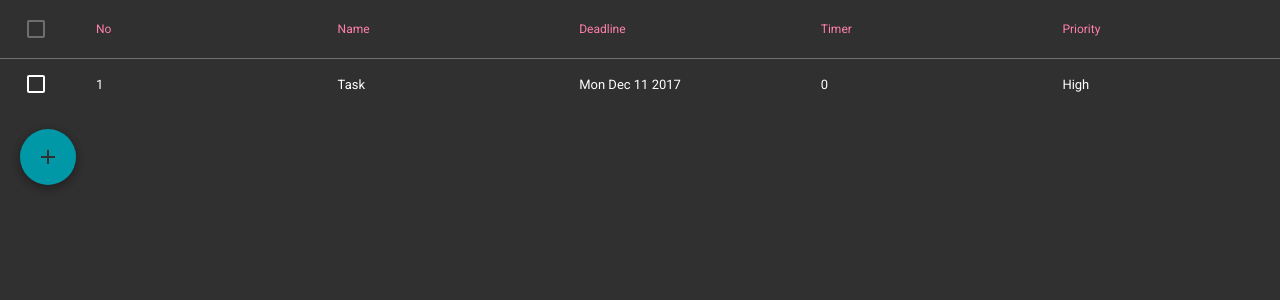
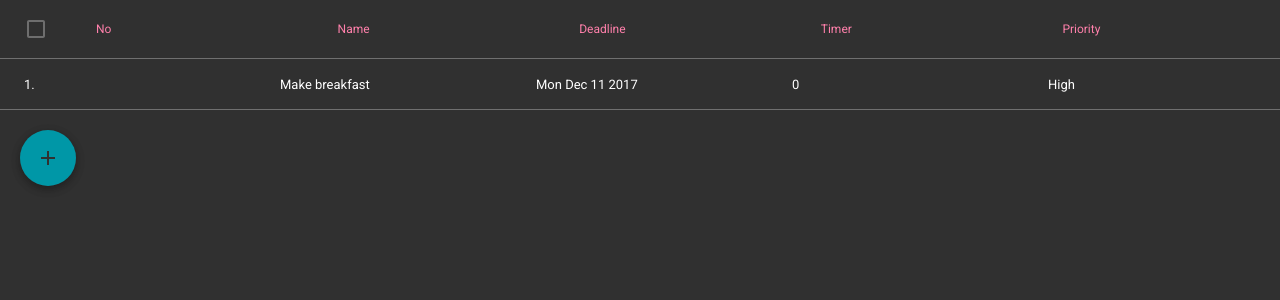
Before and after one commit to Italik6/React-App-To-do-List, a React (Create React App) app in the folder react-app-to-do-list/: page / in a window 1280 px wide. Shown: the top 300 px of the page. Built offline with nearby package versions, Linux system fonts and the light colour scheme.

Commit message:
Create TableContent container

```diff
--- a/react-app-to-do-list/src/components/TableTasks.js
+++ b/react-app-to-do-list/src/components/TableTasks.js
@@ -1,5 +1,6 @@
 import React, { Component } from 'react';
-import { Table, TableBody, TableHeader, TableHeaderColumn, TableRow, TableRowColumn } from 'material-ui/Table';
+import TableContent from '../containers/TableContent';
+import { Table, TableHeader, TableHeaderColumn, TableRow, TableBody } from 'material-ui/Table';
 
 export default class TableTasks extends Component {
     render() {
@@ -16,13 +17,7 @@ export default class TableTasks extends Component {
             </TableRow>
           </TableHeader>
           <TableBody>
-            <TableRow>
-              <TableRowColumn>1</TableRowColumn>
-              <TableRowColumn>{this.props.textFieldValue}</TableRowColumn>
-              <TableRowColumn>{this.props.controlledDate}</TableRowColumn>
-              <TableRowColumn>{this.props.timer}</TableRowColumn>
-              <TableRowColumn>{this.props.priority}</TableRowColumn>
-            </TableRow>
+            <TableContent priority={this.props.priority} timer={this.props.timer} deadline={this.props.deadline} />
           </TableBody>
         </Table>
       </div>
--- a/react-app-to-do-list/src/containers/AddTaskDialog.js
+++ b/react-app-to-do-list/src/containers/AddTaskDialog.js
@@ -9,7 +9,7 @@ import SelectField from 'material-ui/SelectField';
 export default class AddTaskDialog extends Component {
   constructor(props) {
     super(props);
-    this.state = { priority: "High", textFieldValue: 'Task', controlledDate: new Date() };
+    this.state = { priority: "High", nameTask: 'Task', deadline: new Date() };
     this.handleChangeDate = this.handleChangeDate.bind(this);
     this.handleTextFieldChange = this.handleTextFieldChange.bind(this);
     this.handleChangeSelectField = this.handleChangeSelectField.bind(this);
@@ -17,7 +17,7 @@ export default class AddTaskDialog extends Component {
 
   handleTextFieldChange = (event) =>{
     this.setState({
-        textFieldValue: event.target.value,
+        nameTask: event.target.value,
     });
   }
 
@@ -29,7 +29,7 @@ export default class AddTaskDialog extends Component {
 
   handleChangeDate = (event, date) => {
     this.setState({
-      controlledDate: date,
+      deadline: date,
     });
   };
 
@@ -46,18 +46,18 @@ export default class AddTaskDialog extends Component {
     return (
       <div>
         <Dialog title="Add new task" actions={this.props.actions} modal={false} open={this.props.open} >
-          <TextField floatingLabelText="Name" value={this.state.textFieldValue} onChange={this.handleTextFieldChange} />
-          <DatePicker floatingLabelText="Deadline" value={this.state.controlledDate} onChange={this.handleChangeDate}/>
+          <TextField floatingLabelText="Name" value={this.state.nameTask} onChange={this.handleTextFieldChange} />
+          <DatePicker floatingLabelText="Deadline" value={this.state.deadline} onChange={this.handleChangeDate}/>
           <SelectField floatingLabelText="Priority" value={this.state.priority} onChange={this.handleChangeSelectField} >
             <MenuItem value="High" primaryText="High" />
             <MenuItem value="Medium" primaryText="Medium" />
             <MenuItem value="Low" primaryText="Low" />
           </SelectField>
         </Dialog>
-        <TableTasks textFieldValue={this.state.textFieldValue}
-        controlledDate={this.state.controlledDate.toDateString()}
+        <TableTasks nameTask={this.state.nameTask}
+        deadline={this.state.deadline.toDateString()}
         priority={this.state.priority}
-        timer={this.getTimeRemaining(this.state.controlledDate.toDateString()).days}/>
+        timer={this.getTimeRemaining(this.state.deadline.toDateString()).days}/>
       </div>
     );
   }
--- /dev/null
+++ b/react-app-to-do-list/src/containers/TableContent.js
@@ -0,0 +1,20 @@
+import React, { Component } from 'react';
+import { TableRow, TableRowColumn } from 'material-ui/Table';
+
+let testData = [
+    { index:1, nameTask: "Make breakfast", deadline: "Fri Dec 22 2017", timer: "12", priority: "High"}
+  ]
+
+export default class TableContent extends Component {
+    render() {
+      return (
+          <TableRow>
+            <TableRowColumn>1.</TableRowColumn>
+            <TableRowColumn>{testData[0].nameTask}</TableRowColumn>
+            <TableRowColumn>{this.props.deadline}</TableRowColumn>
+            <TableRowColumn>{this.props.timer}</TableRowColumn>
+            <TableRowColumn>{this.props.priority}</TableRowColumn>
+          </TableRow>
+     );
+   }
+}
```
